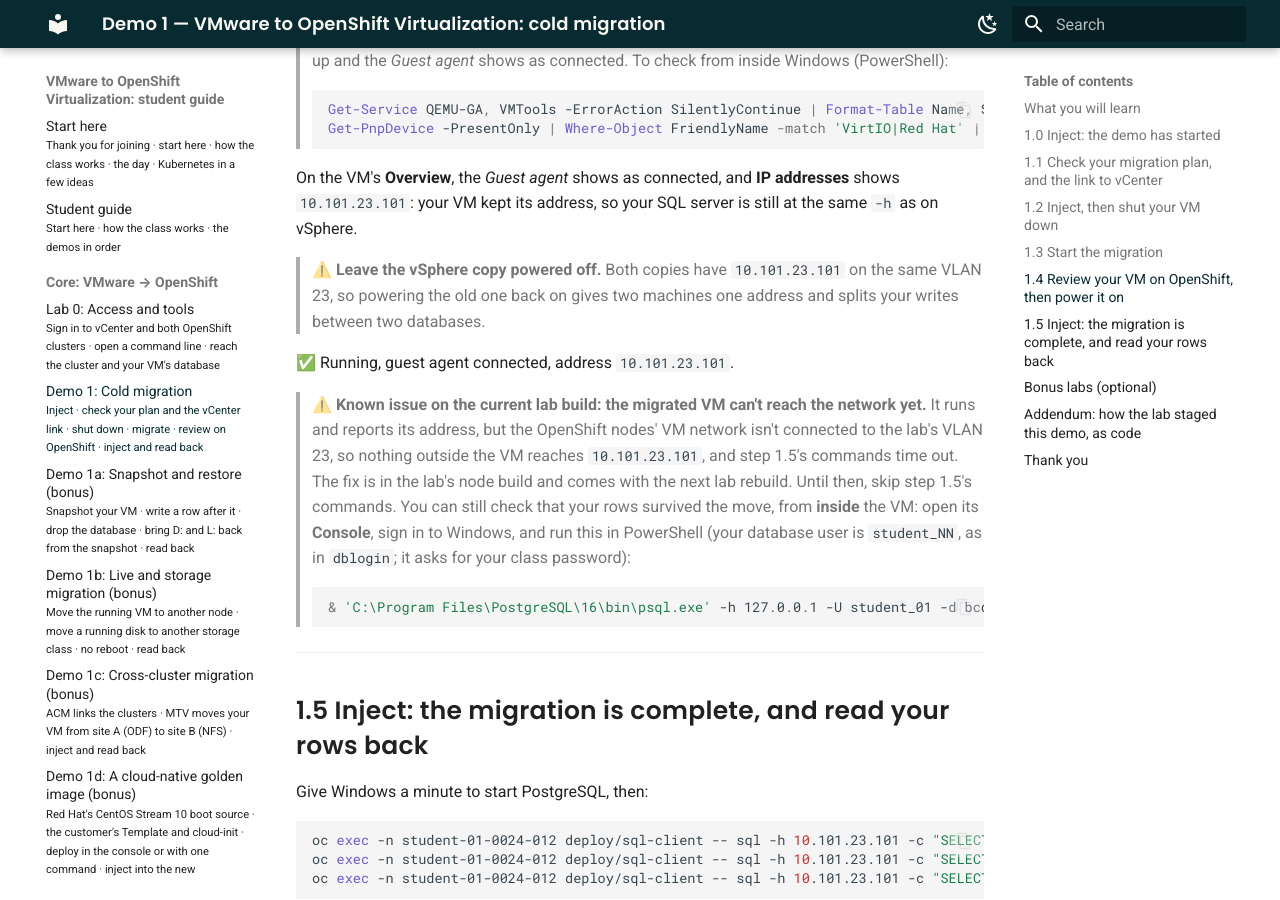
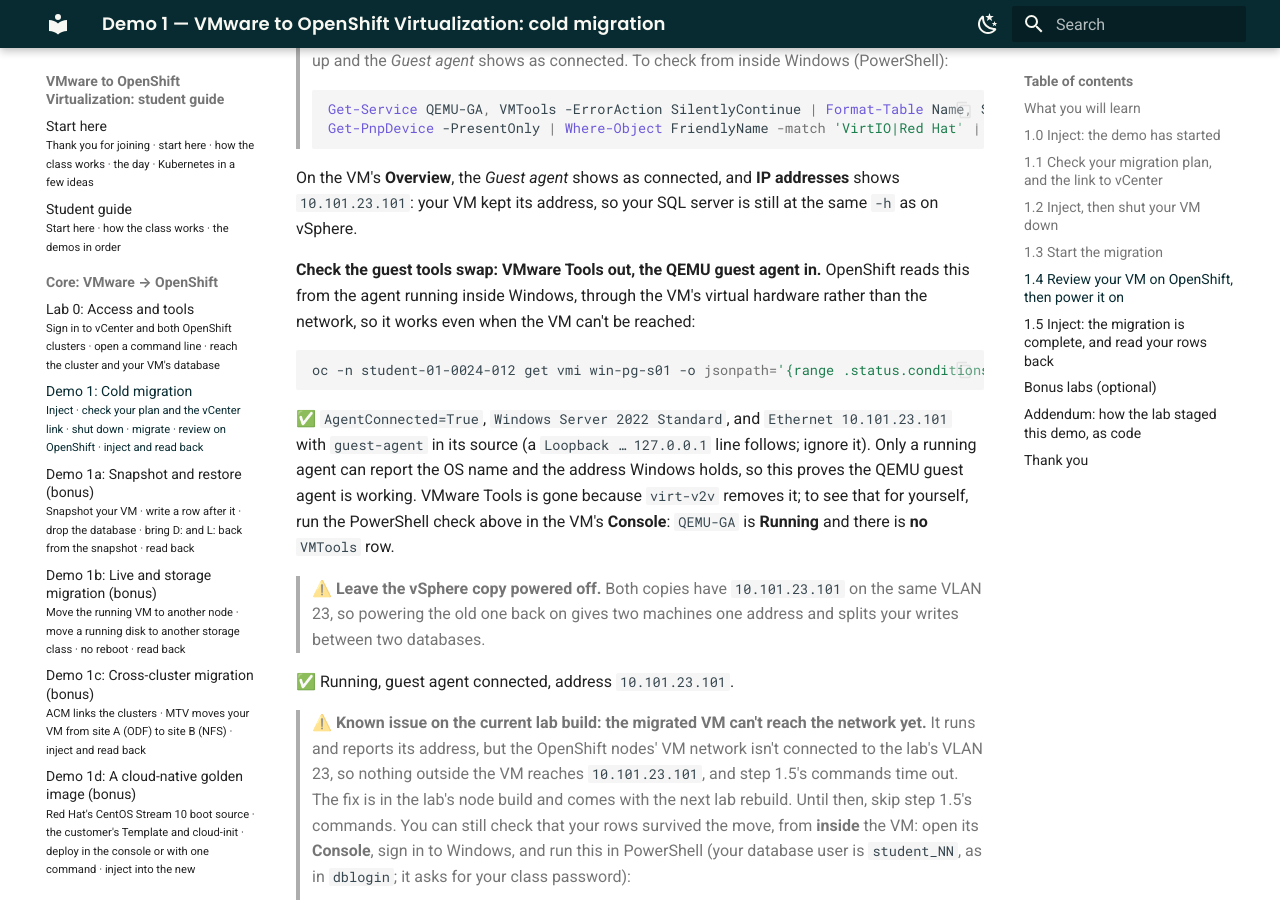
Before and after one commit to paragonmicro-lab/demo-0024-public, an MkDocs documentation site: the page built from docs/demos/01-vmware-to-ove-cold.md, in a window 1280 px wide and 900 px high, scrolled down 4631 px. Built offline with MkDocs 1.6.1 and Material for MkDocs 9.7.7, drawn with Linux system fonts in a browser that asks for light colours; some of the changed text lies outside the part shown.

Commit message:
class @ demo-openshift-ove 19fe5f8b5064

````diff
--- a/docs/demos/01-vmware-to-ove-cold.md
+++ b/docs/demos/01-vmware-to-ove-cold.md
@@ -299,6 +299,19 @@
 On the VM's **Overview**, the *Guest agent* shows as connected, and **IP addresses** shows `10.101.23.101`: your VM
 kept its address, so your SQL server is still at the same `-h` as on vSphere.
 
+**Check the guest tools swap: VMware Tools out, the QEMU guest agent in.** OpenShift reads this from the agent
+running inside Windows, through the VM's virtual hardware rather than the network, so it works even when the VM
+can't be reached:
+
+```bash
+oc -n student-01-0024-012 get vmi win-pg-s01 -o jsonpath='{range .status.conditions[?(@.type=="AgentConnected")]}AgentConnected={.status}{"\n"}{end}{.status.guestOSInfo.prettyName}{"\n"}{range .status.interfaces[*]}{.interfaceName} {.ipAddress} ({.infoSource}){"\n"}{end}'
+```
+
+✅ `AgentConnected=True`, `Windows Server 2022 Standard`, and `Ethernet 10.101.23.101` with `guest-agent` in its
+source (a `Loopback … 127.0.0.1` line follows; ignore it). Only a running agent can report the OS name and the address Windows holds, so this proves the QEMU guest
+agent is working. VMware Tools is gone because `virt-v2v` removes it; to see that for yourself, run the PowerShell
+check above in the VM's **Console**: `QEMU-GA` is **Running** and there is **no** `VMTools` row.
+
 > ⚠️ **Leave the vSphere copy powered off.** Both copies have `10.101.23.101` on the same VLAN 23, so powering the
 > old one back on gives two machines one address and splits your writes between two databases.
 
````
Also changed, not shown: other parts of docs/demos/01-vmware-to-ove-cold.md (+2 -2 lines).
